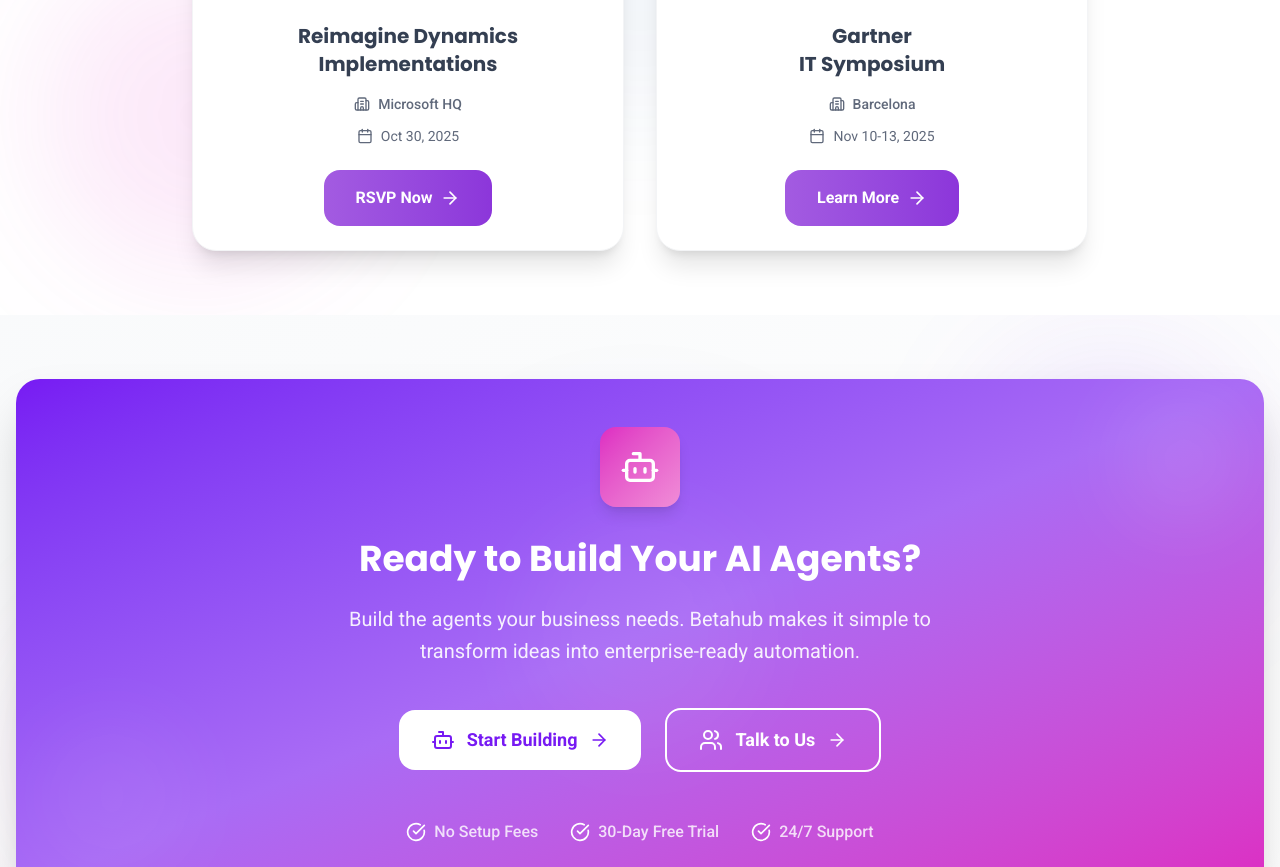
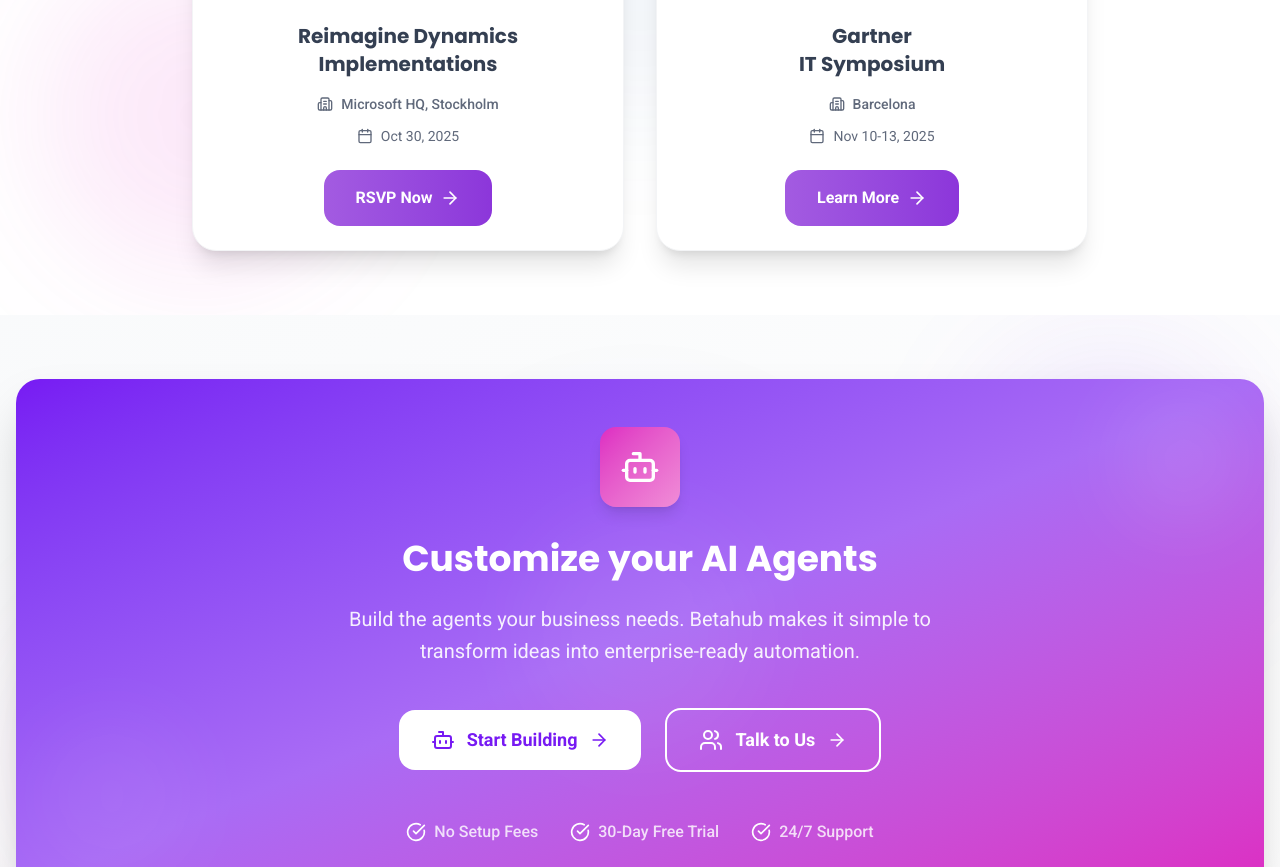
Before and after one commit to sukrutikonhar/new-betahub, a React (Vite) app: page / in a window 1280 px wide. Shown: the part 3819-4686 px from the top of the page. Built offline with nearby package versions, Linux system fonts and the light colour scheme.

Commit message:
content changes updated

```diff
--- a/src/pages/HomePage.tsx
+++ b/src/pages/HomePage.tsx
@@ -485,7 +485,7 @@ export default function HomePage() {
                                     <div className="flex flex-col items-center gap-3 mb-6">
                                         <div className="flex items-center gap-2" style={{ color: '#60697b' }}>
                                             <Building2 className="w-4 h-4" />
-                                            <span className="text-sm font-medium">Microsoft HQ</span>
+                                            <span className="text-sm font-medium">Microsoft HQ, Stockholm</span>
                                         </div>
                                         <div className="flex items-center gap-2" style={{ color: '#60697b' }}>
                                             <Calendar className="w-4 h-4" />
@@ -568,7 +568,7 @@ export default function HomePage() {
                             </div>
 
                             <h3 className="text-3xl lg:text-4xl font-bold text-white mb-6">
-                                Ready to Build Your AI Agents?
+                                Customize your AI Agents
                             </h3>
 
                             <p className="text-xl text-white/90 mb-10 max-w-2xl mx-auto leading-relaxed">
```
